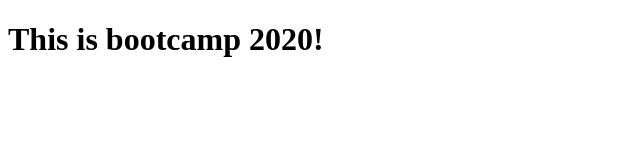
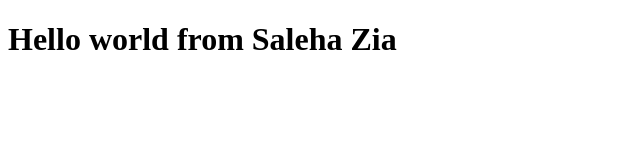
Before and after one commit to salehaTanveer/Bootcamp2020-version.1, a plain HTML site: page index.html in a window 1280 px wide. Shown: the whole page, without its empty margins (0-640 px from the left). Drawn offline with Linux system fonts and the light colour scheme.

Commit message:
Update index.html

```diff
--- a/index.html
+++ b/index.html
@@ -6,6 +6,6 @@
     <title>Hello World!</title>
 </head>
 <body>
-    <h1>This is bootcamp 2020!</h1>
+    <h1>Hello world from Saleha Zia</h1>
 </body>
 </html>
```
